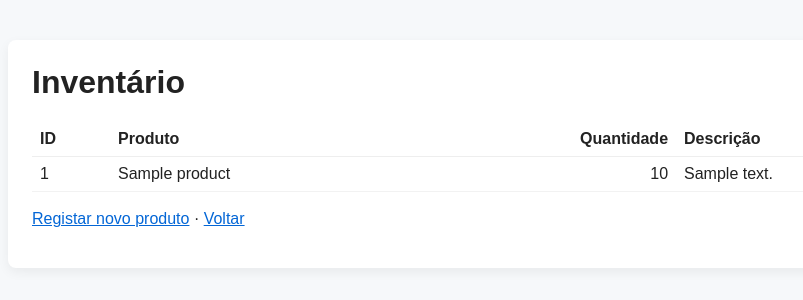
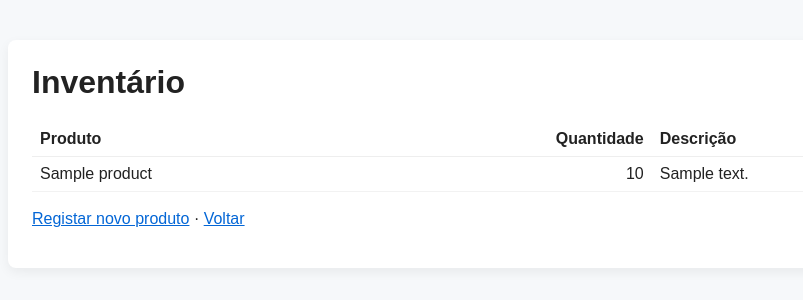
Before and after one commit to a10445-sudo/pap_miguel1, a PHP site: page /inventario.php in a window 1280 px wide. Shown: the top 300 px of the page, without its empty margins (158-961 px from the left). Run offline with PHP 8.4, Linux system fonts and the light colour scheme; the visitor is signed in with stand-in values (Sample User, id 1); tables that the repository leaves empty hold one stand-in row (values such as "Sample post").

Commit message:
mudança inventario

```diff
--- a/inventario.php
+++ b/inventario.php
@@ -46,7 +46,6 @@ $products = $stmt->fetchAll();
       <table style="width:100%;border-collapse:collapse">
         <thead>
           <tr>
-            <th style="text-align:left;padding:8px;border-bottom:1px solid #eee">ID</th>
             <th style="text-align:left;padding:8px;border-bottom:1px solid #eee">Produto</th>
             <th style="text-align:right;padding:8px;border-bottom:1px solid #eee">Quantidade</th>
             <th style="text-align:left;padding:8px;border-bottom:1px solid #eee">Descrição</th>
@@ -55,7 +54,6 @@ $products = $stmt->fetchAll();
         <tbody>
         <?php foreach ($products as $p): ?>
           <tr>
-            <td style="padding:8px;border-bottom:1px solid #f2f2f2"><?php echo $p['id']; ?></td>
             <td style="padding:8px;border-bottom:1px solid #f2f2f2"><?php echo htmlspecialchars($p['name']); ?></td>
             <td style="padding:8px;border-bottom:1px solid #f2f2f2;text-align:right"><?php echo (int)$p['quantity']; ?></td>
             <td style="padding:8px;border-bottom:1px solid #f2f2f2"><?php echo htmlspecialchars($p['description']); ?></td>
```
